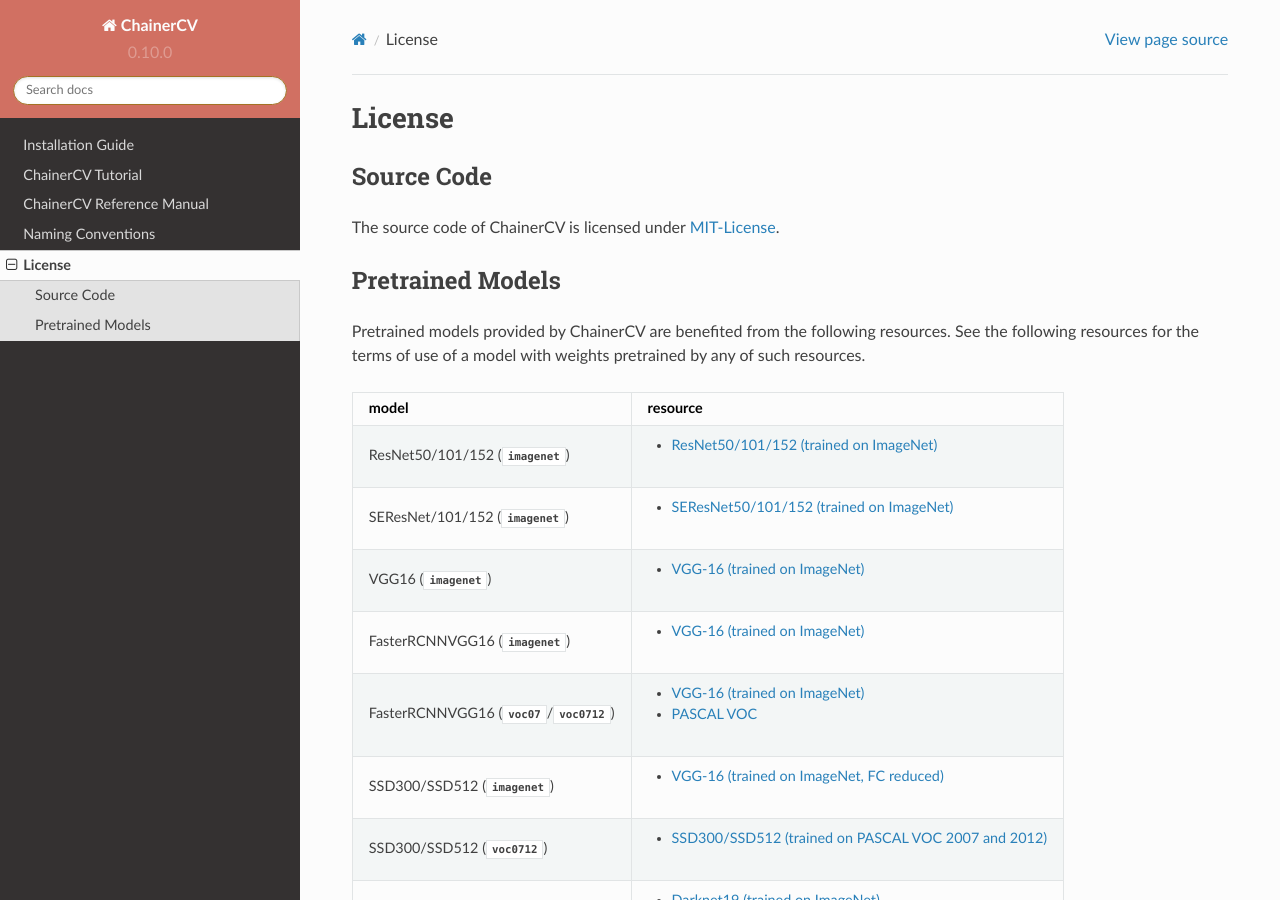
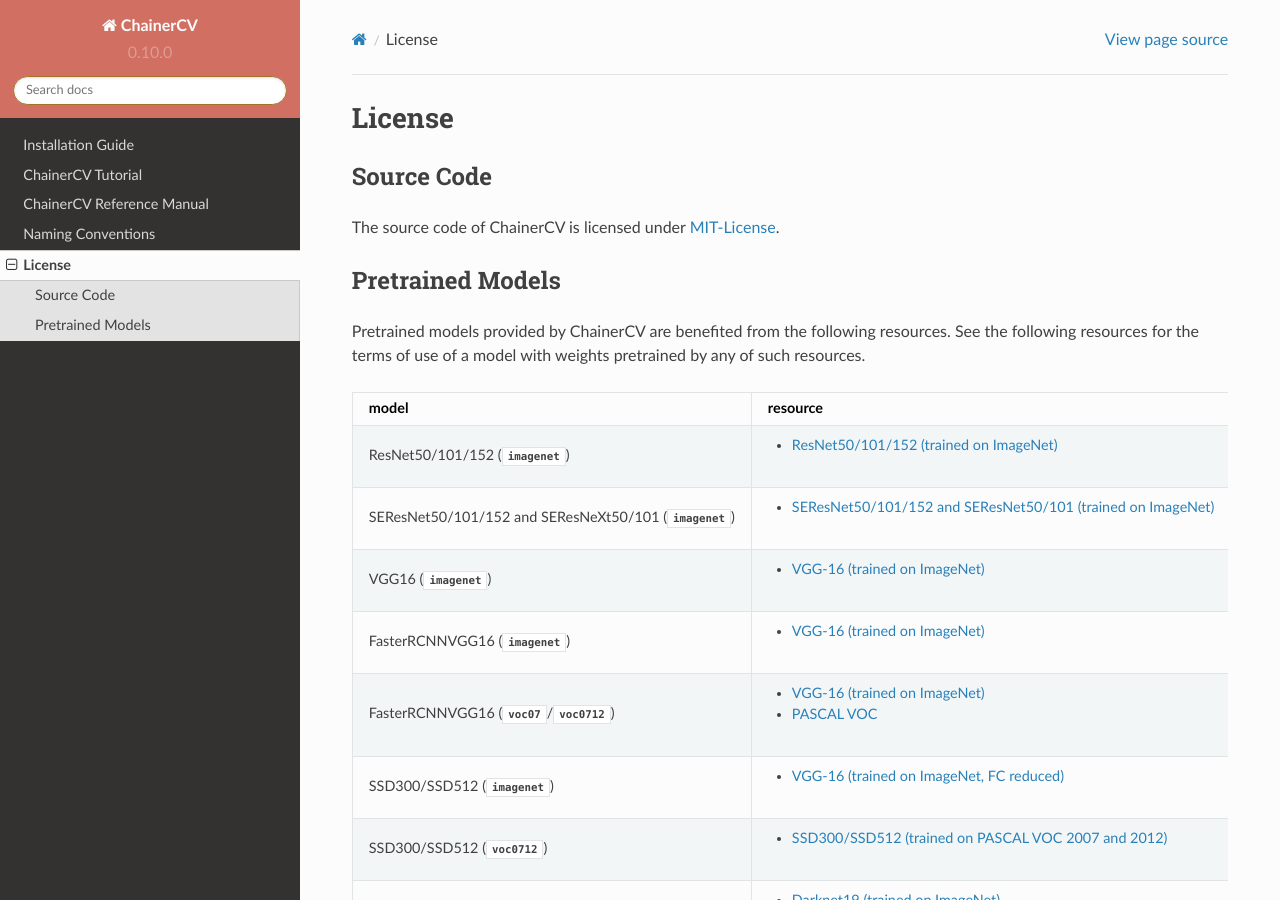
Before and after one commit to chainer/chainercv, a Sphinx documentation site: the page built from docs/source/license.rst, in a window 1280 px wide and 900 px high. Built offline with Sphinx 7.4.7 and the Read the Docs theme 2.0.0, drawn with Linux system fonts in a browser that asks for light colours.

Commit message:
update license.rst

```diff
--- a/docs/source/license.rst
+++ b/docs/source/license.rst
@@ -20,8 +20,8 @@
       - resource
     * - ResNet50/101/152 (:obj:`imagenet`)
       - * `ResNet50/101/152 (trained on ImageNet) <https://github.com/KaimingHe/deep-residual-networks#models>`_
-    * - SEResNet/101/152 (:obj:`imagenet`)
-      - * `SEResNet50/101/152 (trained on ImageNet) <https://github.com/hujie-frank/SENet>`_
+    * - SEResNet50/101/152 and SEResNeXt50/101 (:obj:`imagenet`)
+      - * `SEResNet50/101/152 and SEResNet50/101 (trained on ImageNet) <https://github.com/hujie-frank/SENet>`_
     * - VGG16 (:obj:`imagenet`)
       - * `VGG-16 (trained on ImageNet) <http://www.robots.ox.ac.uk/%7Evgg/research/very_deep/>`_
     * - FasterRCNNVGG16 (:obj:`imagenet`)
```
